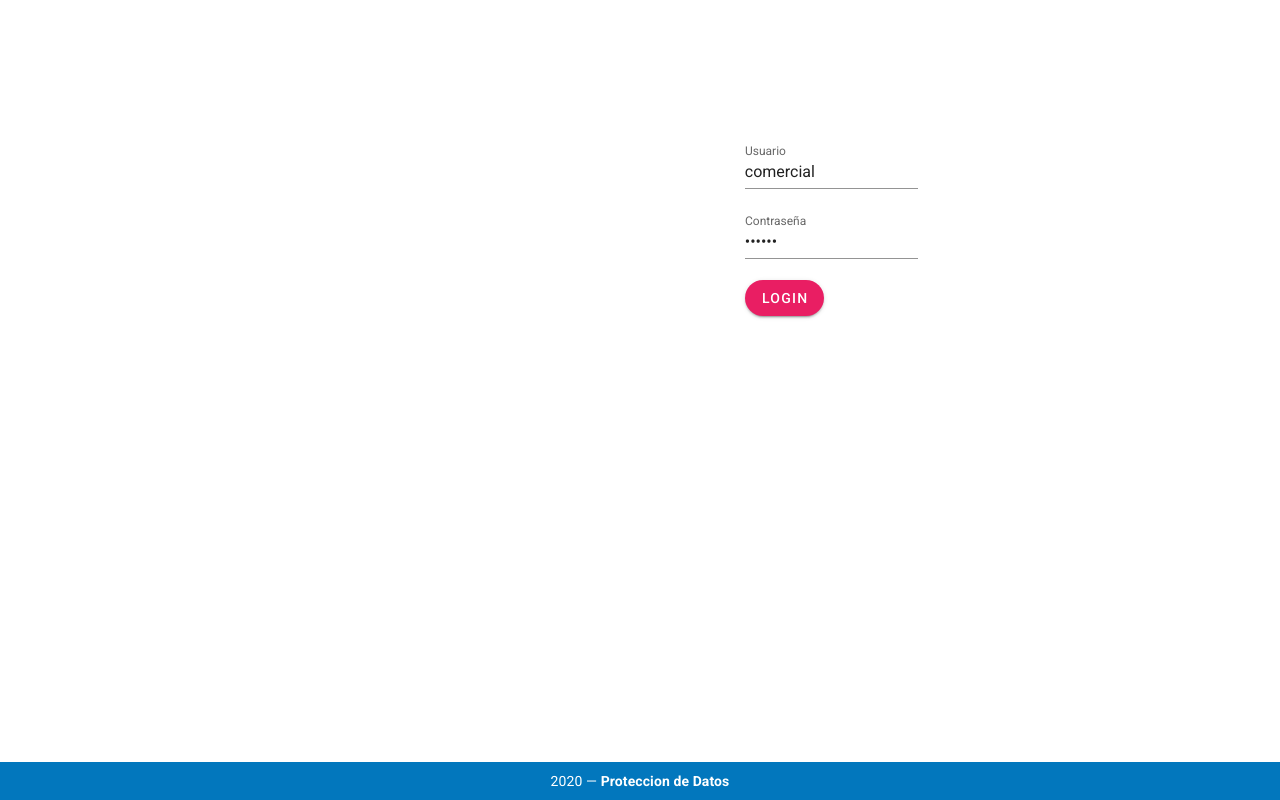
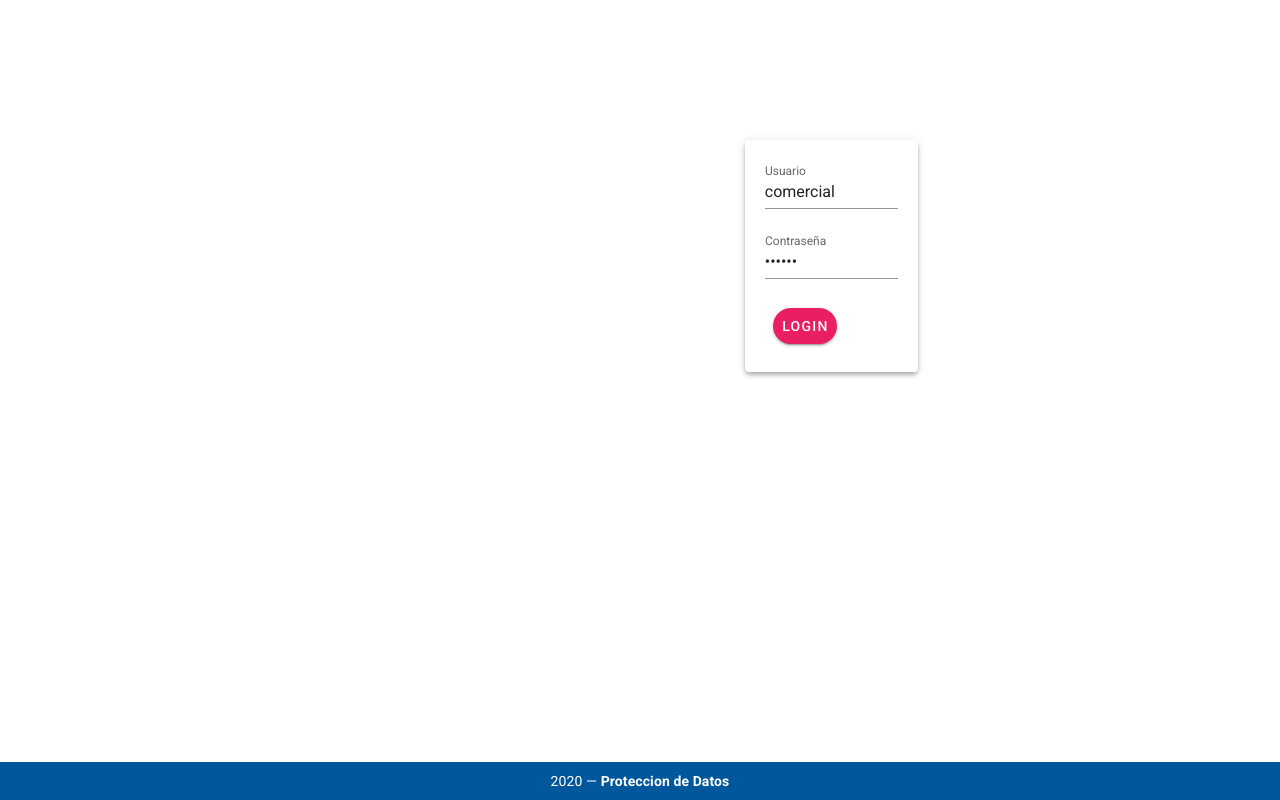
Before and after one commit to marcosm-dev/signature-alfran-webapp, a Vue app: page / in a window 1280 px wide. Built offline with nearby package versions, Linux system fonts and the light colour scheme; what vue-signature-pad would draw is missing.

Commit message:
CHanges appbar

```diff
--- a/src/App.vue
+++ b/src/App.vue
@@ -4,7 +4,7 @@
       <router-view />
     </component>
     <v-footer dark padless app>
-      <v-card color="light-blue darken-3" class="flex" flat tile>
+      <v-card color="light-blue darken-4" class="flex" flat tile>
         <v-card-text class="py-2 white--text text-center">
           {{ new Date().getFullYear() }} —
           <strong>Proteccion de Datos</strong>
--- a/src/layouts/Default.vue
+++ b/src/layouts/Default.vue
@@ -13,7 +13,7 @@
       </v-list>
     </v-navigation-drawer>
     <v-card class="mx-auto overflow-hidden">
-      <v-app-bar color="light-blue darken-3" dark app>
+      <v-app-bar color="light-blue darken-4" dark app>
         <v-app-bar-nav-icon @click.stop="drawer = !drawer" x-large></v-app-bar-nav-icon>
         <v-toolbar-title class="empresa">Alfran Archipielago</v-toolbar-title>
         <v-spacer></v-spacer>
@@ -42,7 +42,7 @@ export default {
         to: "/newproteccion"
       }
     ],
-    drawer: null
+    drawer: false
   }),
   methods: {
     logout() {
--- a/src/views/Home.vue
+++ b/src/views/Home.vue
@@ -3,9 +3,15 @@
     <v-img src="@/assets/LOGO.png" />
     <v-row class="ml-10">
       <v-col>
-        <v-text-field v-model="user" label="Usuario"></v-text-field>
-        <v-text-field v-model="password" type="password" label="Contraseña"></v-text-field>
-        <v-btn color="pink" max-height="40px" @click="login" rounded dark>Login</v-btn>
+        <v-card class="elevation-4 pa-5">
+          <v-form>
+            <v-text-field v-model="user" label="Usuario"></v-text-field>
+            <v-text-field v-model="password" type="password" label="Contraseña"></v-text-field>
+          </v-form>
+          <v-card-actions>
+            <v-btn color="pink" max-height="40px" @click="login" rounded dark>Login</v-btn>
+          </v-card-actions>
+        </v-card>
       </v-col>
     </v-row>
   </v-container>
```
